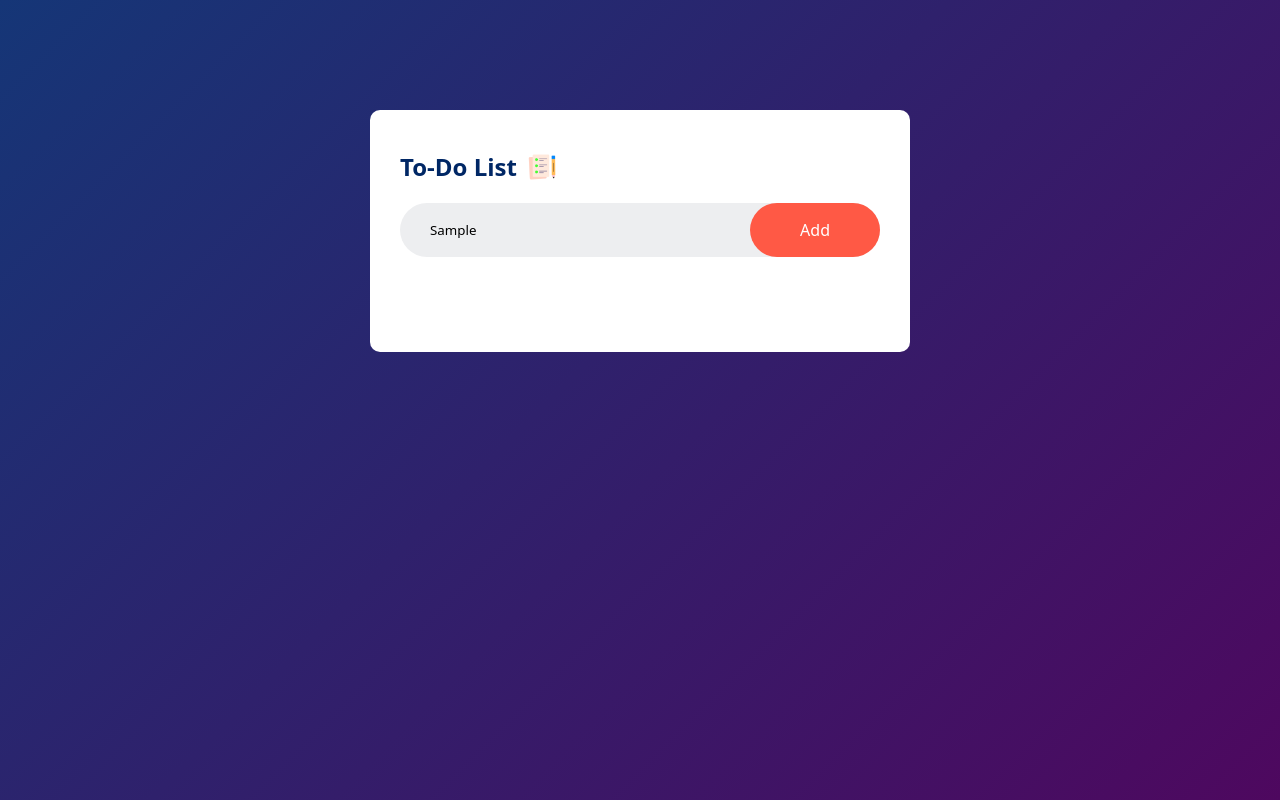
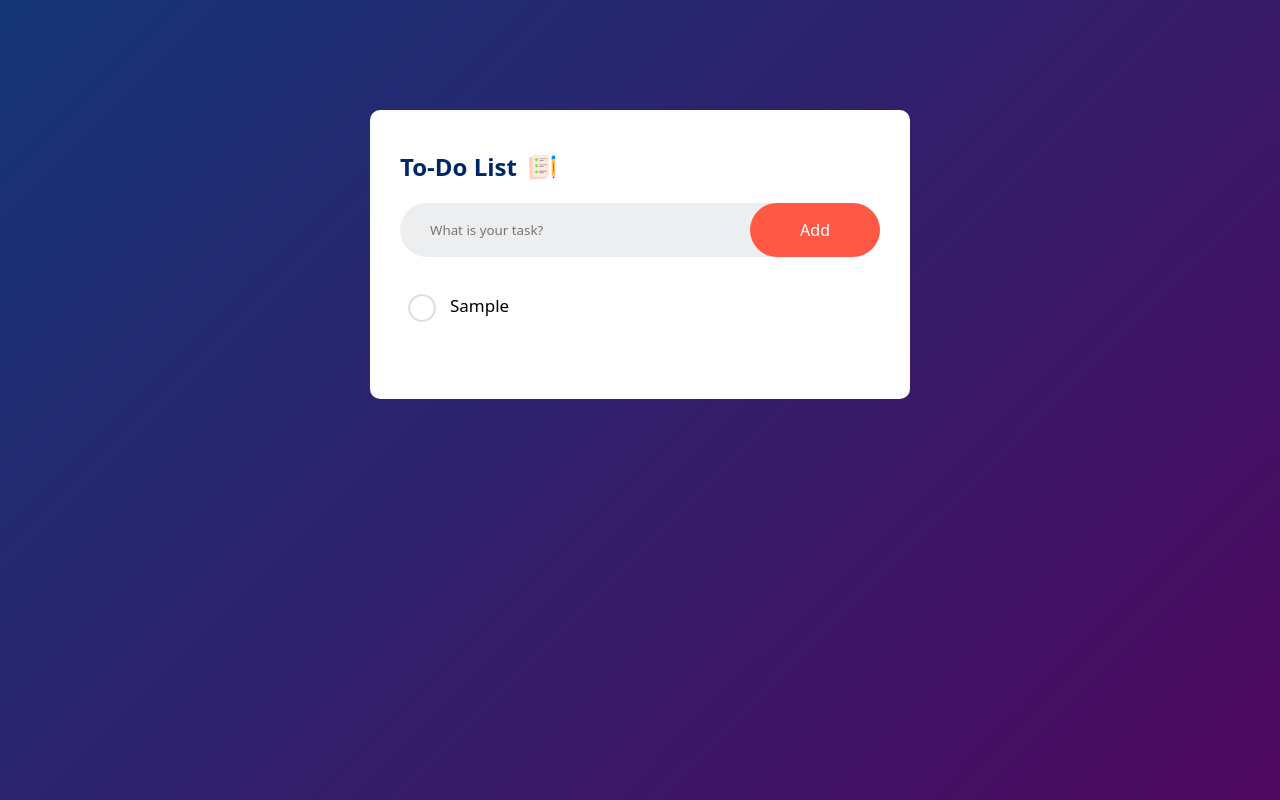
Before and after one commit to uterzic/todo_list_js, a plain HTML site: page index.html in a window 1280 px wide. Both pictures are taken after typing "Sample" into the empty fields and a click on the button "Add". Drawn offline with Linux system fonts and the light colour scheme.

Commit message:
Added functionality to append list-container with new li item.

```diff
--- a/app.js
+++ b/app.js
@@ -0,0 +1,14 @@
+const inputBox = document.getElementById('input-box');
+const listContainer = document.querySelector('.list-container');
+
+function addTask() {
+    if(inputBox.value === '') {
+        alert("You must write something.");
+    } else {
+        let li = document.createElement('li');
+        li.innerHTML = inputBox.value;
+        listContainer.appendChild(li);
+    }
+
+    inputBox.value = '';
+}
--- a/index.html
+++ b/index.html
@@ -11,10 +11,17 @@
         <div class="todo-app">
             <h2>To-Do List <img src="images/icon.png" alt="Paper and pancel image"></h2>
             <div class="row">
-                <input type="text" id="input-box" placeholder="Add item to the list">
-                <button>Add</button>
+                <input type="text" id="input-box" placeholder="What is your task?">
+                <button onclick="addTask()">Add</button>
             </div>
+            <ul class="list-container">
+                <!-- <li class="checked">Task 1</li>
+                <li>Task 2</li>
+                <li>Task 3</li> -->
+            </ul>
         </div>
     </div>
+
+    <script src="app.js"></script>
 </body>
 </html>
--- a/style.css
+++ b/style.css
@@ -61,3 +61,34 @@
     cursor: pointer;
     border-radius: 40px;
 }
+
+.list-container li {
+    list-style: none;
+    font-size: 17px;
+    padding: 12px 8px 12px 50px;
+    user-select: none;
+    cursor: pointer;
+    position: relative;
+}
+
+.list-container li::before {
+    content: '';
+    position: absolute;
+    height: 28px;
+    width: 28px;
+    border-radius: 50%;
+    background-image: url(images/unchecked.png);
+    background-size: cover;
+    background-position: center;
+    top: 12px;
+    left: 8px;
+}
+
+.list-container .checked {
+    color: #555;
+    text-decoration: line-through;
+}
+
+.list-container .checked::before {
+    background-image: url(images/checked.png);
+}
```
